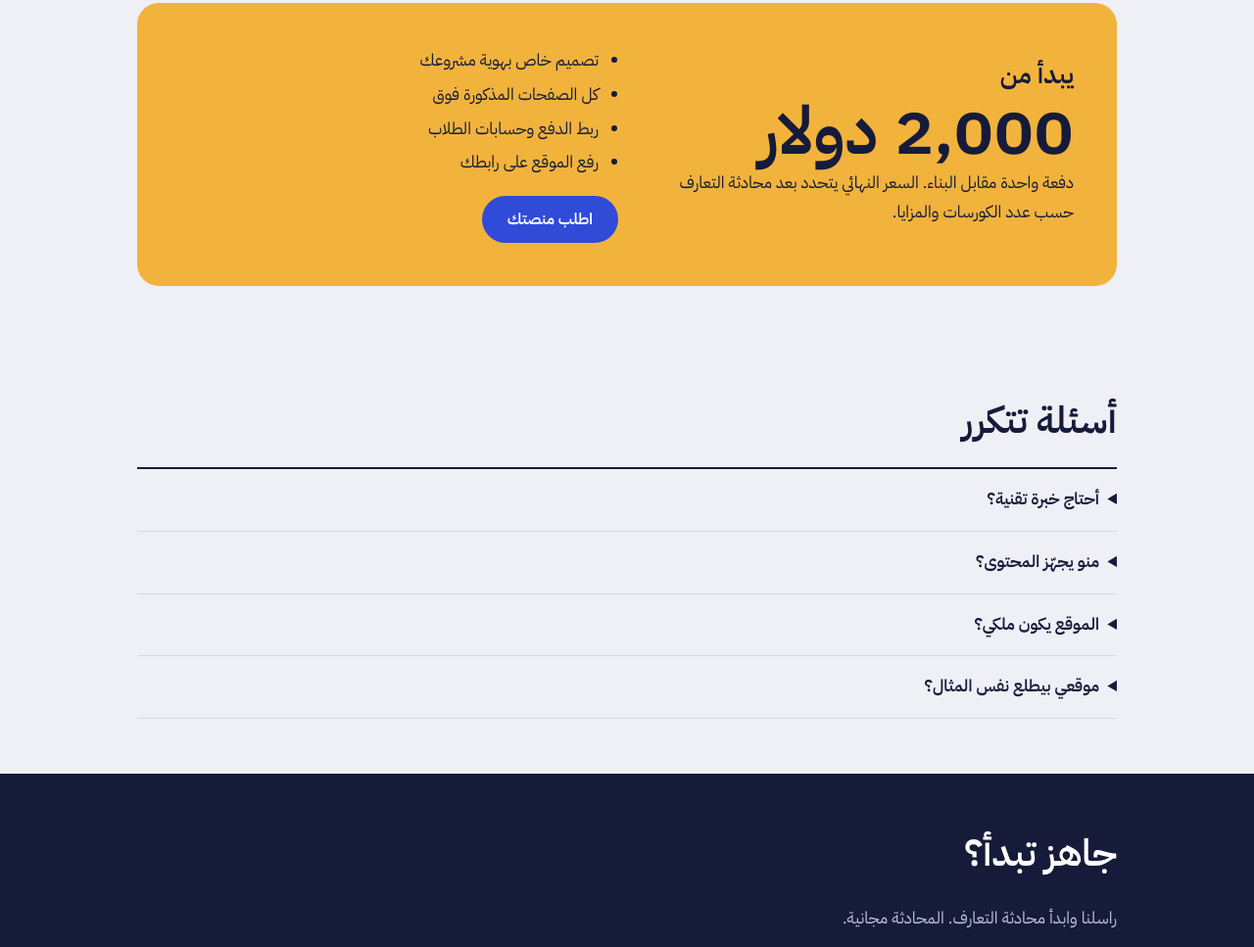
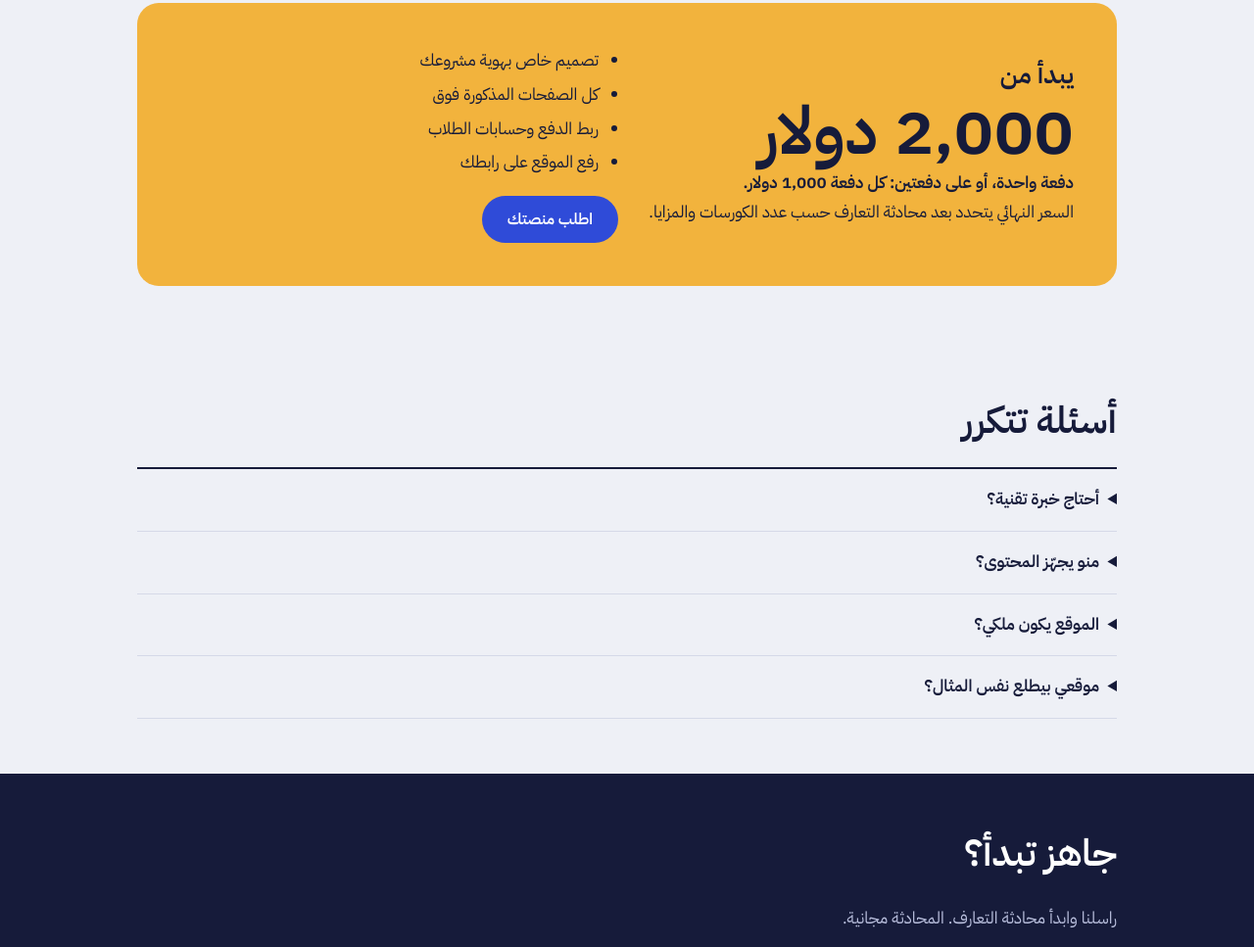
Before and after one commit to norazfalah15-netizen/agency-, a plain HTML site: page index.html in a window 1280 px wide. Shown: the part 3268-4235 px from the top of the page at 98% size. Drawn offline with Linux system fonts and the light colour scheme; a web font is replaced by a local one.

Commit message:
Add two-installment option to price section (2 x $1,000)
Co-Authored-By: Claude Fable 5.2 <noreply@anthropic.com>
Claude-Session: https://claude.ai/code/session_01YTMMJRpAqeq2x91SEc9pEF

```diff
--- a/index.html
+++ b/index.html
@@ -270,7 +270,8 @@ footer{padding-block:26px;color:var(--muted);font-size:14px}
         <div class="price">
           <div>
             <div class="num"><small>يبدأ من</small>2,000 دولار</div>
-            <p>دفعة واحدة مقابل البناء. السعر النهائي يتحدد بعد محادثة التعارف حسب عدد الكورسات والمزايا.</p>
+            <p><b>دفعة واحدة، أو على دفعتين: كل دفعة 1,000 دولار.</b></p>
+            <p>السعر النهائي يتحدد بعد محادثة التعارف حسب عدد الكورسات والمزايا.</p>
           </div>
           <div>
             <ul>
```
